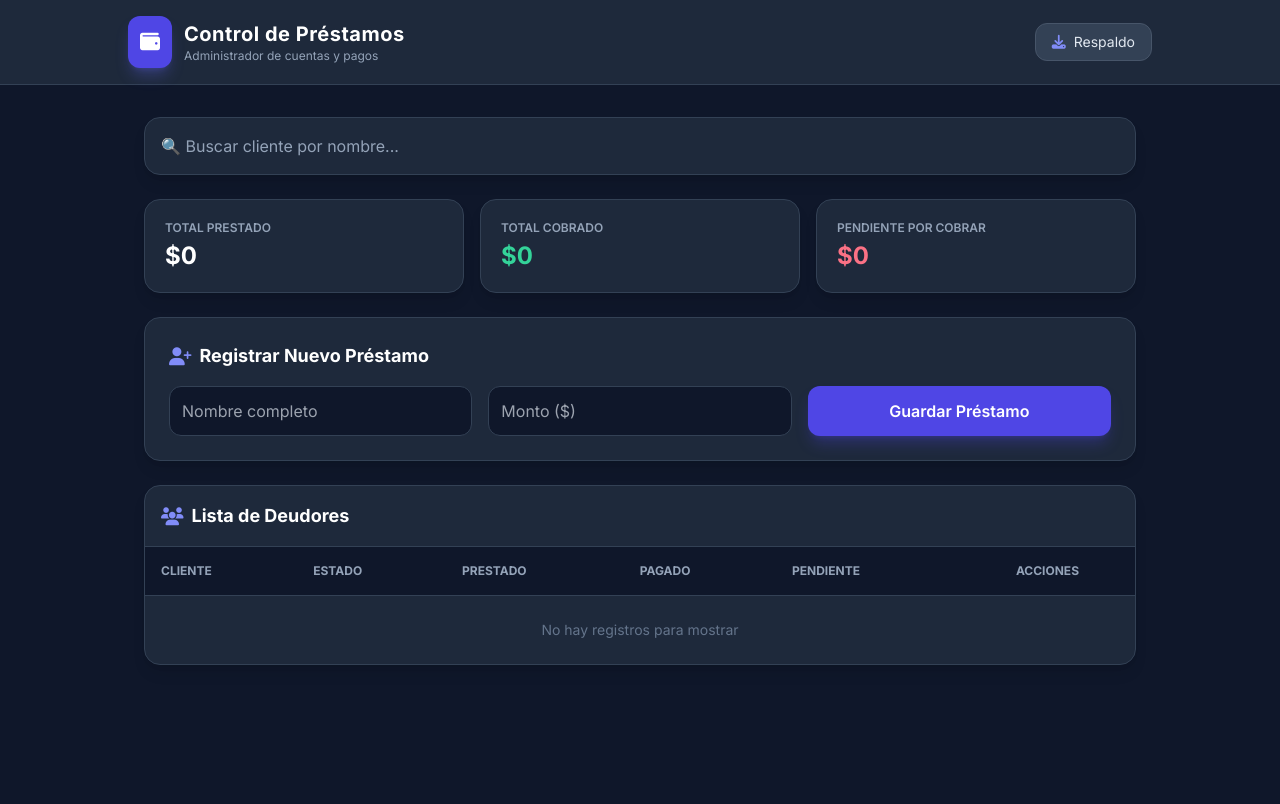
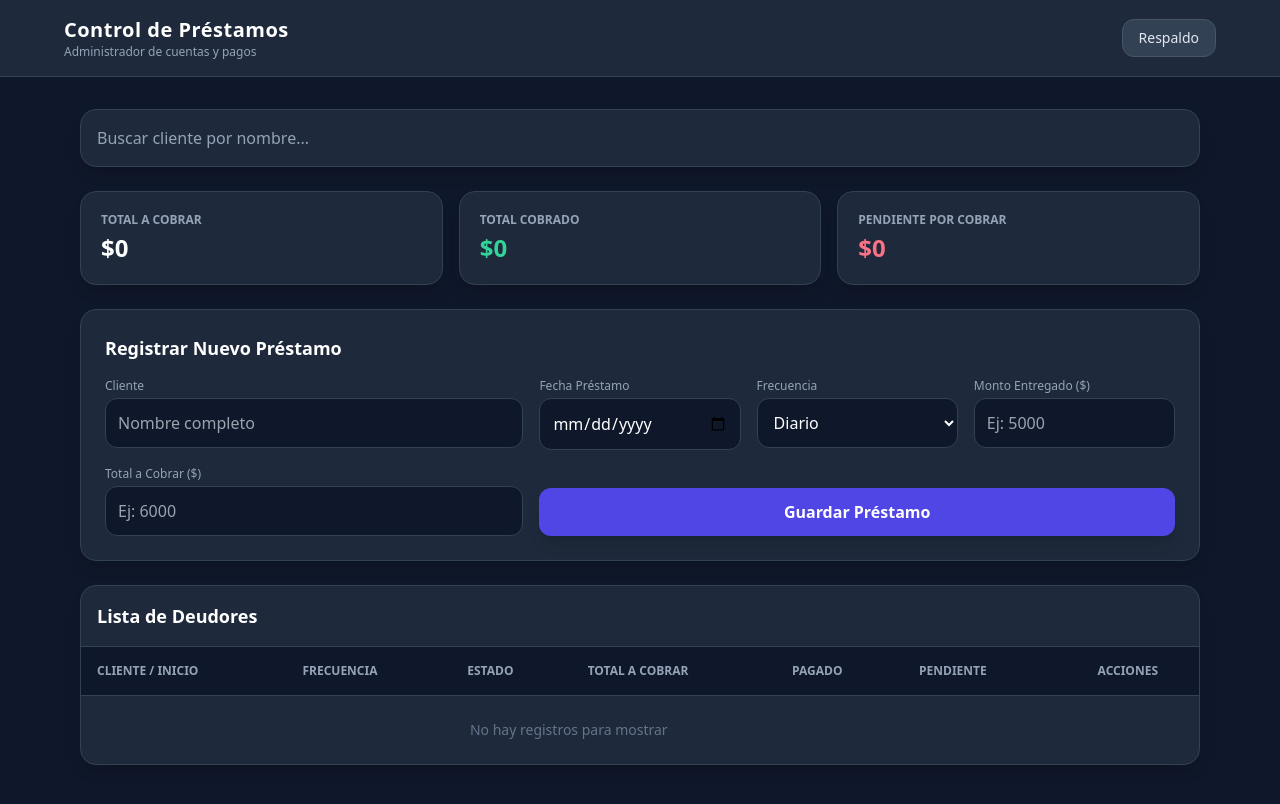
Before and after one commit to Angel01Mx/control-prestamos, a plain HTML site: page index.html in a window 1280 px wide. Drawn offline with nearby package versions, Linux system fonts and the light colour scheme.

Commit message:
Update index.html

```diff
--- a/index.html
+++ b/index.html
@@ -5,44 +5,30 @@
   <meta name="viewport" content="width=device-width, initial-scale=1.0">
   <title>Control de Préstamos</title>
   <script src="https://cdn.tailwindcss.com"></script>
-  <link rel="stylesheet" href="https://cdnjs.cloudflare.com/ajax/libs/font-awesome/6.4.0/css/all.min.css">
-  <link href="https://fonts.googleapis.com/css2?family=Inter:wght@400;500;600;700&display=swap" rel="stylesheet">
-  <style>
-    body { font-family: 'Inter', sans-serif; }
-  </style>
 </head>
 <body class="bg-slate-900 text-slate-100 min-h-screen pb-12">
 
-  <!-- Header -->
   <header class="bg-slate-800 border-b border-slate-700 p-4 mb-8">
-    <div class="max-w-5xl mx-auto flex justify-between items-center">
-      <div class="flex items-center gap-3">
-        <div class="bg-indigo-600 p-3 rounded-xl text-white shadow-lg shadow-indigo-500/30">
-          <i class="fa-solid fa-wallet text-xl"></i>
-        </div>
-        <div>
-          <h1 class="text-xl font-bold text-white tracking-wide">Control de Préstamos</h1>
-          <p class="text-xs text-slate-400">Administrador de cuentas y pagos</p>
-        </div>
+    <div class="max-w-6xl mx-auto flex justify-between items-center">
+      <div>
+        <h1 class="text-xl font-bold text-white tracking-wide">Control de Préstamos</h1>
+        <p class="text-xs text-slate-400">Administrador de cuentas y pagos</p>
       </div>
-      <button onclick="exportarDatos()" class="bg-slate-700 hover:bg-slate-600 px-4 py-2 rounded-xl text-sm border border-slate-600 text-slate-200 transition flex items-center gap-2">
-        <i class="fa-solid fa-download text-indigo-400"></i> Respaldo
+      <button id="btnExportar" class="bg-slate-700 hover:bg-slate-600 px-4 py-2 rounded-xl text-sm border border-slate-600 text-slate-200 transition">
+        Respaldo
       </button>
     </div>
   </header>
 
-  <main class="max-w-5xl mx-auto px-4 space-y-6">
-
-    <!-- Buscador -->
-    <div class="relative">
-      <input type="text" id="searchInput" placeholder="🔍 Buscar cliente por nombre..."
+  <main class="max-w-6xl mx-auto px-4 space-y-6">
+    <div>
+      <input type="text" id="searchInput" placeholder="Buscar cliente por nombre..."
              class="w-full p-4 bg-slate-800 border border-slate-700 rounded-2xl text-white placeholder-slate-400 focus:outline-none focus:ring-2 focus:ring-indigo-500 shadow-lg">
     </div>
 
-    <!-- Resumen -->
     <div class="grid grid-cols-1 md:grid-cols-3 gap-4">
       <div class="bg-slate-800 border border-slate-700 p-5 rounded-2xl shadow-lg">
-        <p class="text-xs text-slate-400 font-semibold uppercase">Total Prestado</p>
+        <p class="text-xs text-slate-400 font-semibold uppercase">Total a Cobrar</p>
         <p id="totalPrestado" class="text-2xl font-bold text-white mt-1">$0</p>
       </div>
       <div class="bg-slate-800 border border-slate-700 p-5 rounded-2xl shadow-lg">
@@ -55,43 +41,64 @@
       </div>
     </div>
 
-    <!-- Formulario -->
     <div class="bg-slate-800 border border-slate-700 p-6 rounded-2xl shadow-lg">
-      <h2 class="text-lg font-bold text-white mb-4 flex items-center gap-2">
-        <i class="fa-solid fa-user-plus text-indigo-400"></i> Registrar Nuevo Préstamo
-      </h2>
-      <form id="loanForm" class="grid grid-cols-1 md:grid-cols-3 gap-4">
-        <input type="text" id="nombre" placeholder="Nombre completo" required class="p-3 bg-slate-900 border border-slate-700 rounded-xl text-white focus:outline-none focus:ring-2 focus:ring-indigo-500">
-        <input type="number" id="monto" placeholder="Monto ($)" required class="p-3 bg-slate-900 border border-slate-700 rounded-xl text-white focus:outline-none focus:ring-2 focus:ring-indigo-500">
-        <button type="submit" class="bg-indigo-600 hover:bg-indigo-500 text-white font-semibold p-3 rounded-xl shadow-lg shadow-indigo-600/30 transition">Guardar Préstamo</button>
+      <h2 class="text-lg font-bold text-white mb-4">Registrar Nuevo Préstamo</h2>
+      <form id="loanForm" class="grid grid-cols-1 md:grid-cols-3 lg:grid-cols-5 gap-4">
+        <div class="md:col-span-2">
+          <label class="text-xs text-slate-400 mb-1 block">Cliente</label>
+          <input type="text" id="nombre" placeholder="Nombre completo" required class="w-full p-3 bg-slate-900 border border-slate-700 rounded-xl text-white">
+        </div>
+        <div>
+          <label class="text-xs text-slate-400 mb-1 block">Fecha Préstamo</label>
+          <input type="date" id="fechaInicio" required class="w-full p-3 bg-slate-900 border border-slate-700 rounded-xl text-white">
+        </div>
+        <div>
+          <label class="text-xs text-slate-400 mb-1 block">Frecuencia</label>
+          <select id="frecuencia" class="w-full p-3 bg-slate-900 border border-slate-700 rounded-xl text-white">
+            <option value="Diario">Diario</option>
+            <option value="Semanal">Semanal</option>
+            <option value="Catorcenal">Catorcenal</option>
+            <option value="Quincenal">Quincenal</option>
+            <option value="Mensual">Mensual</option>
+          </select>
+        </div>
+        <div>
+          <label class="text-xs text-slate-400 mb-1 block">Monto Entregado ($)</label>
+          <input type="number" id="montoEntregado" placeholder="Ej: 5000" required class="w-full p-3 bg-slate-900 border border-slate-700 rounded-xl text-white">
+        </div>
+        <div class="md:col-span-2 lg:col-span-2">
+          <label class="text-xs text-slate-400 mb-1 block">Total a Cobrar ($)</label>
+          <input type="number" id="montoTotal" placeholder="Ej: 6000" required class="w-full p-3 bg-slate-900 border border-slate-700 rounded-xl text-white">
+        </div>
+        <div class="md:col-span-1 lg:col-span-3 flex items-end">
+          <button type="submit" class="w-full bg-indigo-600 hover:bg-indigo-500 text-white font-semibold p-3 rounded-xl shadow-lg transition">
+            Guardar Préstamo
+          </button>
+        </div>
       </form>
     </div>
 
-    <!-- Lista -->
     <div class="bg-slate-800 border border-slate-700 rounded-2xl overflow-hidden shadow-lg">
       <div class="p-4 border-b border-slate-700">
-        <h2 class="text-lg font-bold text-white flex items-center gap-2">
-          <i class="fa-solid fa-users text-indigo-400"></i> Lista de Deudores
-        </h2>
+        <h2 class="text-lg font-bold text-white">Lista de Deudores</h2>
       </div>
       <div class="overflow-x-auto">
         <table class="w-full text-left">
           <thead>
             <tr class="bg-slate-900 text-slate-400 text-xs uppercase border-b border-slate-700">
-              <th class="p-4">Cliente</th>
+              <th class="p-4">Cliente / Inicio</th>
+              <th class="p-4">Frecuencia</th>
               <th class="p-4">Estado</th>
-              <th class="p-4">Prestado</th>
+              <th class="p-4">Total a Cobrar</th>
               <th class="p-4">Pagado</th>
               <th class="p-4">Pendiente</th>
               <th class="p-4 text-center">Acciones</th>
             </tr>
           </thead>
-          <tbody id="clientList" class="divide-y divide-slate-700 text-sm">
-          </tbody>
+          <tbody id="clientList" class="divide-y divide-slate-700 text-sm"></tbody>
         </table>
       </div>
     </div>
-
   </main>
 
   <script src="script.js"></script>
```
